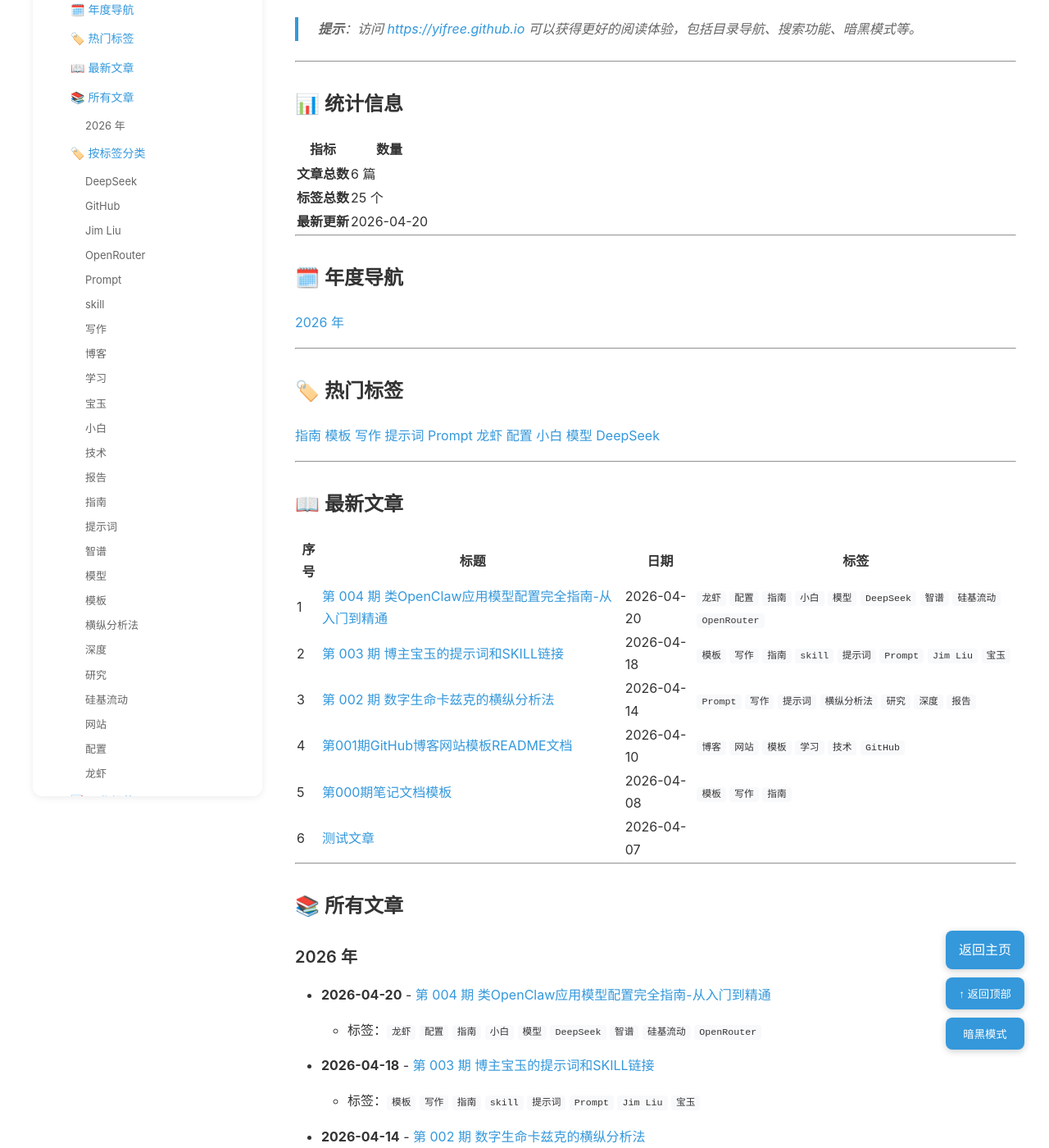
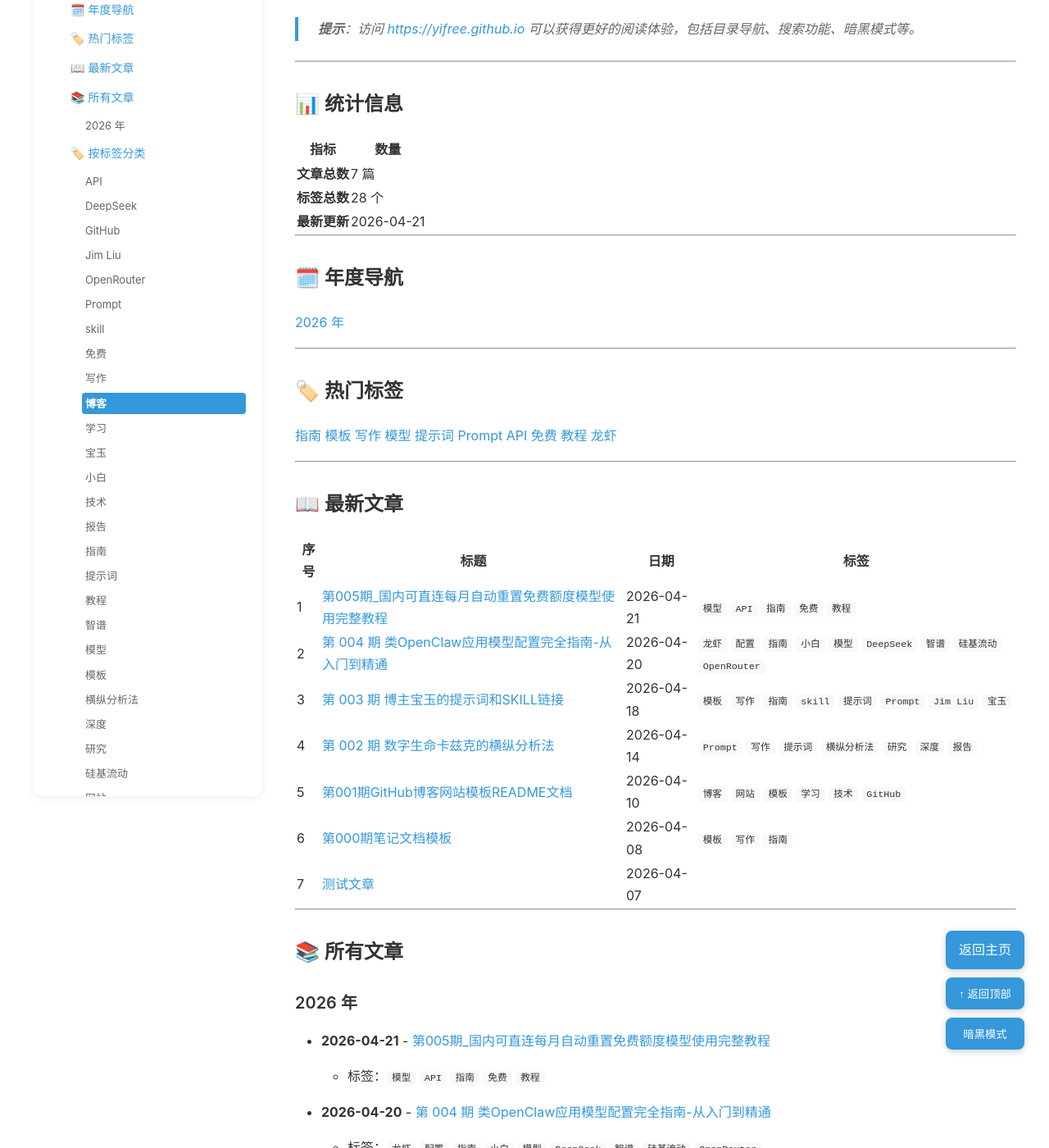
Before and after one commit to yihufree/yihufree.github.io, a Jekyll site: the page built from 文章目录.md, in a window 1280 px wide and 1400 px high, scrolled down 399 px. Shown: the whole window at 82% size. Built offline with Jekyll 4.4.1, drawn with Linux system fonts in a browser that asks for light colours; our own code applies the rules of GitHub Pages for plain Markdown files; comment, search, counter and statistics services are not loaded; some of the changed text lies outside the part shown.

Commit message:
得利文章目录文档显示不正常问题

```diff
--- a/generate_toc.py
+++ b/generate_toc.py
@@ -46,6 +46,9 @@
             title = metadata.get('title', '无标题')
             date = metadata.get('date', '')
             tags = metadata.get('tags', [])
+
+            # 转义标题中的方括号，防止破坏 Markdown 链接语法
+            title = title.replace('[', '\\[').replace(']', '\\]')
 
             # 2026-04-17 10:45:00 修改：将日期统一转为字符串，避免datetime对象与字符串混用导致切片错误
             if hasattr(date, 'strftime'):
--- a/文章目录.md
+++ b/文章目录.md
@@ -10,9 +10,9 @@
 
 | 指标 | 数量 |
 |------|------|
-| **文章总数** | 6 篇 |
-| **标签总数** | 25 个 |
-| **最新更新** | 2026-04-20 |
+| **文章总数** | 7 篇 |
+| **标签总数** | 28 个 |
+| **最新更新** | 2026-04-21 |
 
 ---
 
@@ -24,7 +24,7 @@
 
 ## 🏷️ 热门标签
 
-[指南](#指南) [模板](#模板) [写作](#写作) [提示词](#提示词) [Prompt](#Prompt) [龙虾](#龙虾) [配置](#配置) [小白](#小白) [模型](#模型) [DeepSeek](#DeepSeek)
+[指南](#指南) [模板](#模板) [写作](#写作) [模型](#模型) [提示词](#提示词) [Prompt](#Prompt) [API](#API) [免费](#免费) [教程](#教程) [龙虾](#龙虾)
 
 ---
 
@@ -32,12 +32,13 @@
 
 | 序号 | 标题 | 日期 | 标签 |
 |------|------|------|------|
-| 1 | [第 004 期 类OpenClaw应用模型配置完全指南-从入门到精通](/2026/04/20/第 004 期-类OpenClaw应用模型配置完全指南-从入门到精通.html) | 2026-04-20 | `龙虾` `配置` `指南` `小白` `模型` `DeepSeek` `智谱` `硅基流动` `OpenRouter` |
-| 2 | [第 003 期 博主宝玉的提示词和SKILL链接](/2026/04/18/第 003 期-博主宝玉的提示词和SKILL链接l.html) | 2026-04-18 | `模板` `写作` `指南` `skill` `提示词` `Prompt` `Jim Liu` `宝玉` |
-| 3 | [第 002 期 数字生命卡兹克的横纵分析法](/2026/04/14/第 002 期-数字生命卡兹克的横纵分析法.html) | 2026-04-14 | `Prompt` `写作` `提示词` `横纵分析法` `研究` `深度` `报告` |
-| 4 | [第001期GitHub博客网站模板README文档](/2026/04/10/第 001 期-GitHub博客网站模板README文档.html) | 2026-04-10 | `博客` `网站` `模板` `学习` `技术` `GitHub` |
-| 5 | [第000期笔记文档模板](/2026/04/08/笔记文档模板.html) | 2026-04-08 | `模板` `写作` `指南` |
-| 6 | [测试文章](/2026/04/07/test.html) | 2026-04-07 |  |
+| 1 | [第005期_国内可直连每月自动重置免费额度模型使用完整教程](/2026/04/21/第 005 期每月自动重置免费额度模型使用教程.html) | 2026-04-21 | `模型` `API` `指南` `免费` `教程` |
+| 2 | [第 004 期 类OpenClaw应用模型配置完全指南-从入门到精通](/2026/04/20/第 004 期-类OpenClaw应用模型配置完全指南-从入门到精通.html) | 2026-04-20 | `龙虾` `配置` `指南` `小白` `模型` `DeepSeek` `智谱` `硅基流动` `OpenRouter` |
+| 3 | [第 003 期 博主宝玉的提示词和SKILL链接](/2026/04/18/第 003 期-博主宝玉的提示词和SKILL链接l.html) | 2026-04-18 | `模板` `写作` `指南` `skill` `提示词` `Prompt` `Jim Liu` `宝玉` |
+| 4 | [第 002 期 数字生命卡兹克的横纵分析法](/2026/04/14/第 002 期-数字生命卡兹克的横纵分析法.html) | 2026-04-14 | `Prompt` `写作` `提示词` `横纵分析法` `研究` `深度` `报告` |
+| 5 | [第001期GitHub博客网站模板README文档](/2026/04/10/第 001 期-GitHub博客网站模板README文档.html) | 2026-04-10 | `博客` `网站` `模板` `学习` `技术` `GitHub` |
+| 6 | [第000期笔记文档模板](/2026/04/08/第000期笔记文档模板.html) | 2026-04-08 | `模板` `写作` `指南` |
+| 7 | [测试文章](/2026/04/07/测试文章.html) | 2026-04-07 |  |
 
 ---
 
@@ -45,6 +46,8 @@
 
 ### 2026 年
 
+- **2026-04-21** - [第005期_国内可直连每月自动重置免费额度模型使用完整教程](/2026/04/21/第 005 期每月自动重置免费额度模型使用教程.html)
+  - 标签：`模型` `API` `指南` `免费` `教程`
 - **2026-04-20** - [第 004 期 类OpenClaw应用模型配置完全指南-从入门到精通](/2026/04/20/第 004 期-类OpenClaw应用模型配置完全指南-从入门到精通.html)
   - 标签：`龙虾` `配置` `指南` `小白` `模型` `DeepSeek` `智谱` `硅基流动` `OpenRouter`
 - **2026-04-18** - [第 003 期 博主宝玉的提示词和SKILL链接](/2026/04/18/第 003 期-博主宝玉的提示词和SKILL链接l.html)
@@ -53,13 +56,17 @@
   - 标签：`Prompt` `写作` `提示词` `横纵分析法` `研究` `深度` `报告`
 - **2026-04-10** - [第001期GitHub博客网站模板README文档](/2026/04/10/第 001 期-GitHub博客网站模板README文档.html)
   - 标签：`博客` `网站` `模板` `学习` `技术` `GitHub`
-- **2026-04-08** - [第000期笔记文档模板](/2026/04/08/笔记文档模板.html)
+- **2026-04-08** - [第000期笔记文档模板](/2026/04/08/第000期笔记文档模板.html)
   - 标签：`模板` `写作` `指南`
-- **2026-04-07** - [测试文章](/2026/04/07/test.html)
+- **2026-04-07** - [测试文章](/2026/04/07/测试文章.html)
 
 ---
 
 ## 🏷️ 按标签分类
+
+### API
+
+- [第005期_国内可直连每月自动重置免费额度模型使用完整教程](/2026/04/21/第 005 期每月自动重置免费额度模型使用教程.html) - 2026-04-21
 
 ### DeepSeek
 
@@ -86,11 +93,15 @@
 
 - [第 003 期 博主宝玉的提示词和SKILL链接](/2026/04/18/第 003 期-博主宝玉的提示词和SKILL链接l.html) - 2026-04-18
 
+### 免费
+
+- [第005期_国内可直连每月自动重置免费额度模型使用完整教程](/2026/04/21/第 005 期每月自动重置免费额度模型使用教程.html) - 2026-04-21
+
 ### 写作
 
 - [第 003 期 博主宝玉的提示词和SKILL链接](/2026/04/18/第 003 期-博主宝玉的提示词和SKILL链接l.html) - 2026-04-18
 - [第 002 期 数字生命卡兹克的横纵分析法](/2026/04/14/第 002 期-数字生命卡兹克的横纵分析法.html) - 2026-04-14
-- [第000期笔记文档模板](/2026/04/08/笔记文档模板.html) - 2026-04-08
+- [第000期笔记文档模板](/2026/04/08/第000期笔记文档模板.html) - 2026-04-08
 
 ### 博客
 
@@ -118,14 +129,19 @@
 
 ### 指南
 
+- [第005期_国内可直连每月自动重置免费额度模型使用完整教程](/2026/04/21/第 005 期每月自动重置免费额度模型使用教程.html) - 2026-04-21
 - [第 004 期 类OpenClaw应用模型配置完全指南-从入门到精通](/2026/04/20/第 004 期-类OpenClaw应用模型配置完全指南-从入门到精通.html) - 2026-04-20
 - [第 003 期 博主宝玉的提示词和SKILL链接](/2026/04/18/第 003 期-博主宝玉的提示词和SKILL链接l.html) - 2026-04-18
-- [第000期笔记文档模板](/2026/04/08/笔记文档模板.html) - 2026-04-08
+- [第000期笔记文档模板](/2026/04/08/第000期笔记文档模板.html) - 2026-04-08
 
 ### 提示词
 
 - [第 003 期 博主宝玉的提示词和SKILL链接](/2026/04/18/第 003 期-博主宝玉的提示词和SKILL链接l.html) - 2026-04-18
 - [第 002 期 数字生命卡兹克的横纵分析法](/2026/04/14/第 002 期-数字生命卡兹克的横纵分析法.html) - 2026-04-14
+
+### 教程
+
+- [第005期_国内可直连每月自动重置免费额度模型使用完整教程](/2026/04/21/第 005 期每月自动重置免费额度模型使用教程.html) - 2026-04-21
 
 ### 智谱
 
@@ -133,13 +149,14 @@
 
 ### 模型
 
+- [第005期_国内可直连每月自动重置免费额度模型使用完整教程](/2026/04/21/第 005 期每月自动重置免费额度模型使用教程.html) - 2026-04-21
 - [第 004 期 类OpenClaw应用模型配置完全指南-从入门到精通](/2026/04/20/第 004 期-类OpenClaw应用模型配置完全指南-从入门到精通.html) - 2026-04-20
 
 ### 模板
 
 - [第 003 期 博主宝玉的提示词和SKILL链接](/2026/04/18/第 003 期-博主宝玉的提示词和SKILL链接l.html) - 2026-04-18
 - [第001期GitHub博客网站模板README文档](/2026/04/10/第 001 期-GitHub博客网站模板README文档.html) - 2026-04-10
-- [第000期笔记文档模板](/2026/04/08/笔记文档模板.html) - 2026-04-08
+- [第000期笔记文档模板](/2026/04/08/第000期笔记文档模板.html) - 2026-04-08
 
 ### 横纵分析法
 
```
Also changed, not shown: other parts of 文章目录.md (+1 -1 lines), _posts/2026-04-08-第 000 期笔记文档模板.md (renamed from _posts/2026-04-08-笔记文档模板.md).
